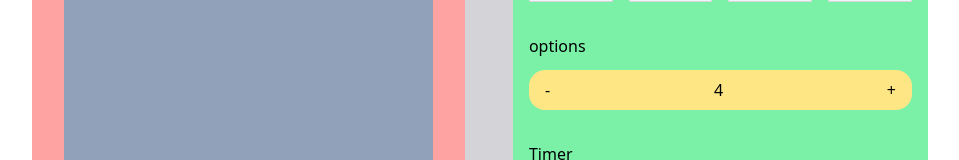
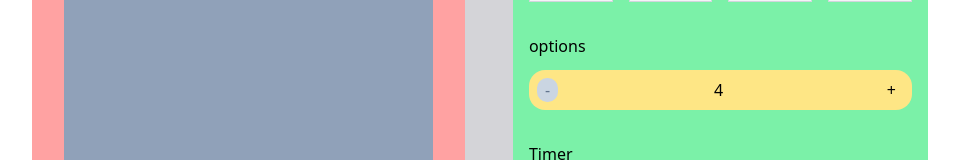
Before and after one commit to halosatrio/photobox, a React (Vite) app: page / in a window 1280 px wide. Shown: the part 238-398 px from the top of the page, without its empty margins (160-1119 px from the left). Built offline with nearby package versions, Linux system fonts and the light colour scheme.

Commit message:
feat: min max photos

```diff
--- a/src/App.tsx
+++ b/src/App.tsx
@@ -182,17 +182,19 @@ function App() {
             })}
           </div>
           <h3>options</h3>
-          <div className="flex justify-between px-2 bg-amber-200 mt-3 mb-8 py-2 rounded-2xl">
+          <div className="px-2 flex justify-between items-center bg-amber-200 mt-3 mb-8 py-2 rounded-2xl">
             <button
-              className="cursor-pointer hover:bg-amber-400 px-2 rounded-[10px] transition-all duration-100"
+              className="px-2 cursor-pointer hover:bg-amber-400 disabled:cursor-not-allowed disabled:bg-slate-300 disabled:text-slate-500 rounded-[10px] transition-all duration-100"
               onClick={() => setOption((prev) => prev - 1)}
+              disabled={option === 4}
             >
               -
             </button>
             <p>{option}</p>
             <button
-              className="cursor-pointer hover:bg-amber-400 px-2 rounded-[10px] transition-all duration-100"
+              className="px-2 cursor-pointer hover:bg-amber-400 disabled:cursor-not-allowed  disabled:bg-slate-300 disabled:text-slate-500 rounded-[10px] transition-all duration-100"
               onClick={() => setOption((prev) => prev + 1)}
+              disabled={option === 8}
             >
               +
             </button>
```
